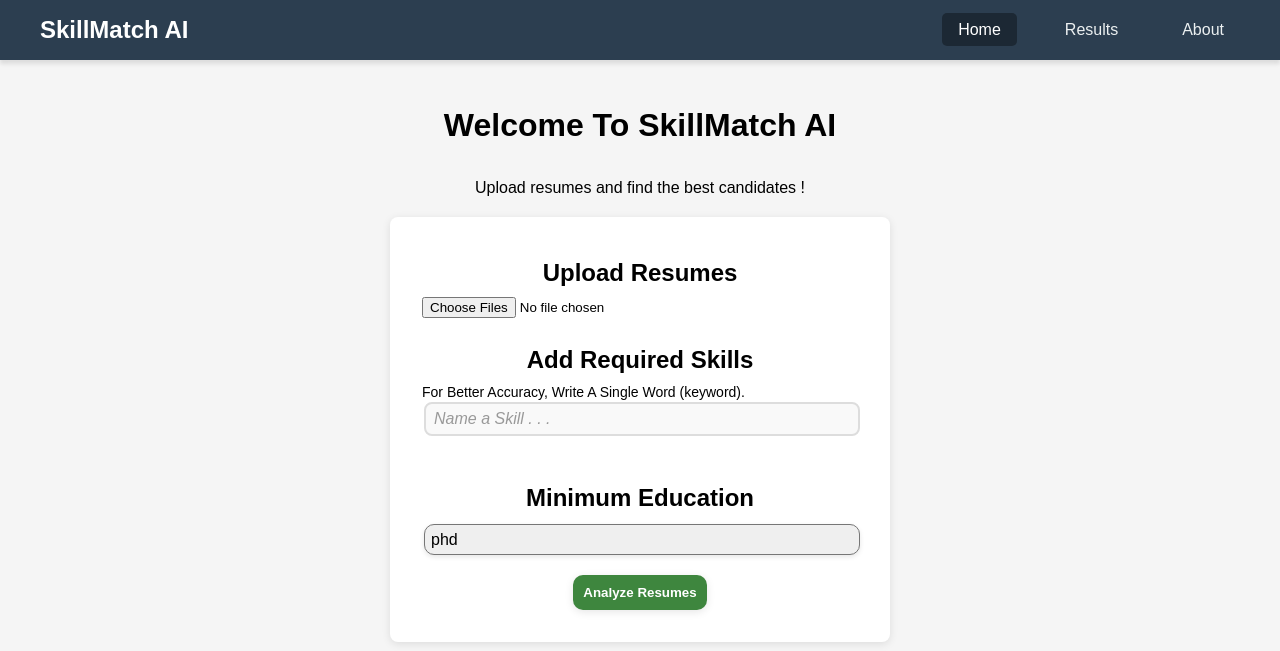
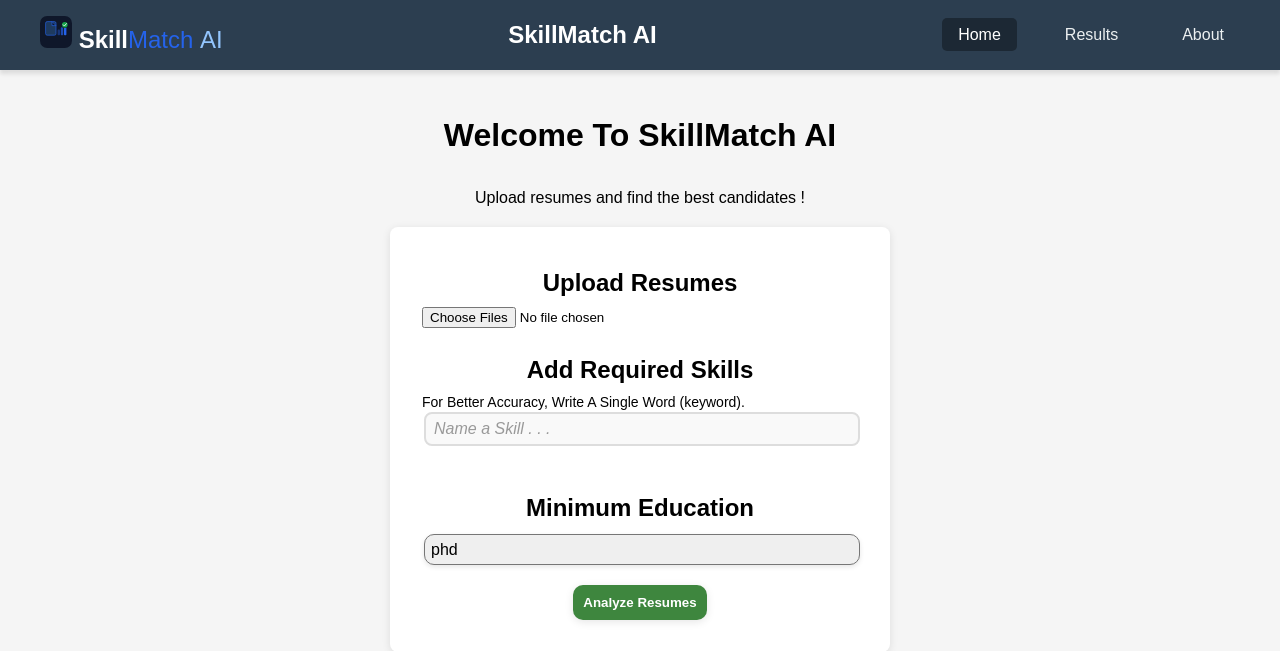
Before and after one commit to Kh4ht/SkillMatch-AI, a Flask app: page / in a window 1280 px wide. Shown: the top 651 px of the page. Run offline with Flask 3, Linux system fonts and the light colour scheme.

Commit message:
UI: Add official SkillMatch logo to the original layout

```diff
--- a/web/templates/layout.html
+++ b/web/templates/layout.html
@@ -14,6 +14,20 @@
         <!-- Navigation Bar -->
         <nav class="navbar">
             <div class="nav-container">
+                <a href="{{ url_for('index') }}" class="nav-logo">
+    <svg width="32" height="32" viewBox="0 0 40 40" xmlns="http://www.w3.org/2000/svg">
+        <rect width="40" height="40" rx="9" fill="#0f172a"/>
+        <rect x="7" y="7" width="13" height="17" rx="2" fill="#1e3a5f" stroke="#2563eb" stroke-width="0.8"/>
+        <path d="M15 7 L20 12 L15 12 Z" fill="#0f172a" stroke="#2563eb" stroke-width="0.8"/>
+        <rect x="22" y="17" width="3" height="7"  rx="1" fill="#2563eb" opacity="0.4"/>
+        <rect x="26" y="14" width="3" height="10" rx="1" fill="#2563eb" opacity="0.7"/>
+        <rect x="30" y="11" width="3" height="13" rx="1" fill="#2563eb"/>
+        <circle cx="31" cy="11" r="4" fill="#0f172a"/>
+        <circle cx="31" cy="11" r="3.5" fill="#16a34a"/>
+        <path d="M29 11 L30.5 12.5 L33 9.5" fill="none" stroke="white" stroke-width="1" stroke-linecap="round" stroke-linejoin="round"/>
+    </svg>
+    Skill<span style="color:#2563eb;font-weight:500;">Match</span> <span style="font-weight:300;color:#93c5fd;">AI</span>
+</a>
                 <a href="{{ url_for('index') }}" class="nav-logo">SkillMatch AI</a>
                 <ul class="nav-menu">
                     <li><a href="{{ url_for('index') }}" {% if request.endpoint == 'index' %}class="active"{% endif %}>Home</a></li>
```
